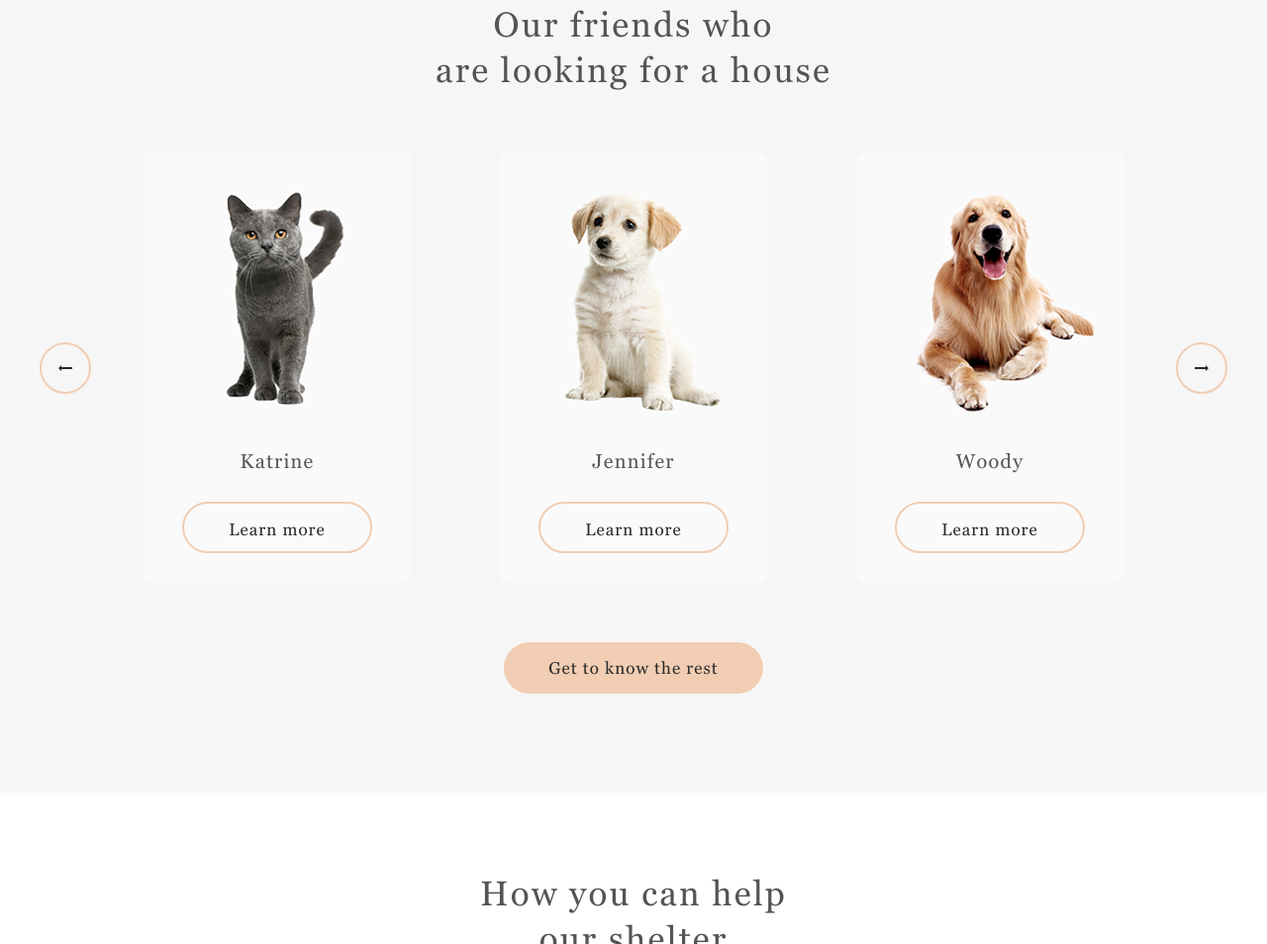
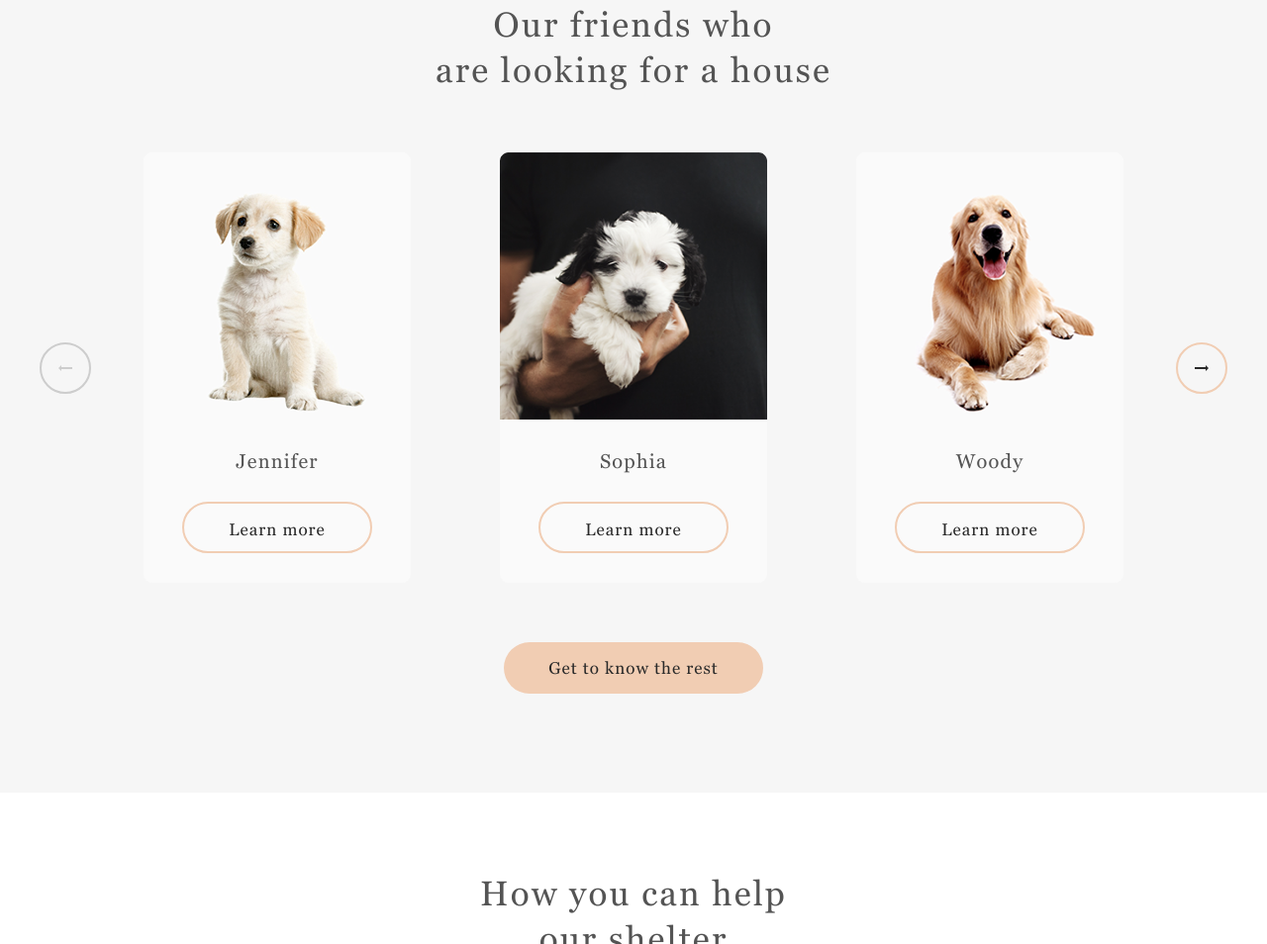
Before and after one commit to AleksandraKarlova/Shelter, a plain HTML site: page shelter/index.html in a window 1280 px wide. Shown: the part 1573-2527 px from the top of the page at 99% size. Drawn offline with Linux system fonts and the light colour scheme.

Commit message:
feat: Add logic to carousel

```diff
--- a/shelter/index.html
+++ b/shelter/index.html
@@ -75,14 +75,14 @@
           <div class="pets-container">
             <h2 class="section-title">Our friends who <br> are looking for a house</h2>
             <div class="pets-carousel">
-              <button type="button" class="button-round button-outlined" aria-label="cerousel left button">
+              <button type="button" class="button-round button-outlined button-left" aria-label="cerousel left button" disabled>
                 <svg width="14" height="6" viewBox="0 0 14 6" fill="none" xmlns="http://www.w3.org/2000/svg">
                   <path d="M14 2V4H3V6L0 3L3 0V2H14Z" fill="currentColor" />
                 </svg>
               </button>
               <div class="carousel-content">
                 <div class="carousel-track">
-                  <div class="pet-card">
+                  <!-- <div class="pet-card">
                     <img src="assets/images/pets-katrine.png" alt="katrine">
                     <p>Katrine</p>
                     <button type="button" class="button button-outlined">Learn more</button>
@@ -96,10 +96,10 @@
                     <img src="assets/images/pets-woody.png" alt="woody">
                     <p>Woody</p>
                     <button type="button" class="button button-outlined">Learn more</button>
-                  </div>
+                  </div> -->
                 </div>
               </div>
-              <button type="button" class="button-round button-outlined" aria-label="cerousel right button">
+              <button type="button" class="button-round button-outlined button-right" aria-label="cerousel right button">
                 <svg width="14" height="6" viewBox="0 0 14 6" fill="none" xmlns="http://www.w3.org/2000/svg">
                   <path d="M0 4V2L11 2V0L14 3L11 6V4L0 4Z" fill="currentColor" />
                 </svg>
@@ -203,6 +203,7 @@
   </footer>
 
   <script src="./scripts/burger-menu.js"></script>
+  <script type="module" src="./scripts/carousel.js"></script>
   <script src="script.js"></script>
 </body>
 </html>
--- /dev/null
+++ b/shelter/mock/pets.json
@@ -0,0 +1,90 @@
+[
+  {
+    "name": "Jennifer",
+    "img": "assets/images/pets-jennifer.png",
+    "type": "Dog",
+    "breed": "Labrador",
+    "description": "Jennifer is a sweet 2 months old Labrador that is patiently waiting to find a new forever home. This girl really enjoys being able to go outside to run and play, but won't hesitate to play up a storm in the house if she has all of her favorite toys.",
+    "age": "2 months",
+    "inoculations": ["none"],
+    "diseases": ["none"],
+    "parasites": ["none"]
+  },
+  {
+    "name": "Sophia",
+    "img": "assets/images/pets-sophia.png",
+    "type": "Dog",
+    "breed": "Shih tzu",
+    "description": "Sophia here and I'm looking for my forever home to live out the best years of my life. I am full of energy. Everyday I'm learning new things, like how to walk on a leash, go potty outside, bark and play with toys and I still need some practice.",
+    "age": "1 month",
+    "inoculations": ["parvovirus"],
+    "diseases": ["none"],
+    "parasites": ["none"]
+  },
+  {
+    "name": "Woody",
+    "img": "assets/images/pets-woody.png",
+    "type": "Dog",
+    "breed": "Golden Retriever",
+    "description": "Woody is a handsome 3 1/2 year old boy. Woody does know basic commands and is a smart pup. Since he is on the stronger side, he will learn a lot from your training. Woody will be happier when he finds a new family that can spend a lot of time with him.",
+    "age": "3 years 6 months",
+    "inoculations": ["adenovirus", "distemper"],
+    "diseases": ["right back leg mobility reduced"],
+    "parasites": ["none"]
+  },
+  {
+    "name": "Scarlett",
+    "img": "assets/images/pets-scarlet.png",
+    "type": "Dog",
+    "breed": "Jack Russell Terrier",
+    "description": "Scarlett is a happy, playful girl who will make you laugh and smile. She forms a bond quickly and will make a loyal companion and a wonderful family dog or a good companion for a single individual too since she likes to hang out and be with her human.",
+    "age": "3 months",
+    "inoculations": ["parainfluenza"],
+    "diseases": ["none"],
+    "parasites": ["none"]
+  },
+  {
+    "name": "Katrine",
+    "img": "assets/images/pets-katrine.png",
+    "type": "Cat",
+    "breed": "British Shorthair",
+    "description": "Katrine is a beautiful girl. She is as soft as the finest velvet with a thick lush fur. Will love you until the last breath she takes as long as you are the one. She is picky about her affection. She loves cuddles and to stretch into your hands for a deeper relaxations.",
+    "age": "6 months",
+    "inoculations": ["panleukopenia"],
+    "diseases": ["none"],
+    "parasites": ["none"]
+  },
+  {
+    "name": "Timmy",
+    "img": "assets/images/pets-timmy.png",
+    "type": "Cat",
+    "breed": "British Shorthair",
+    "description": "Timmy is an adorable grey british shorthair male. He loves to play and snuggle. He is neutered and up to date on age appropriate vaccinations. He can be chatty and enjoys being held. Timmy has a lot to say and wants a person to share his thoughts with.",
+    "age": "2 years 3 months",
+    "inoculations": ["calicivirus", "viral rhinotracheitis"],
+    "diseases": ["kidney stones"],
+    "parasites": ["none"]
+  },
+  {
+    "name": "Freddie",
+    "img": "assets/images/pets-freddie.png",
+    "type": "Cat",
+    "breed": "British Shorthair",
+    "description": "Freddie is a little shy at first, but very sweet when he warms up. He likes playing with shoe strings and bottle caps. He is quick to learn the rhythms of his human’s daily life. Freddie has bounced around a lot in his life, and is looking to find his forever home.",
+    "age": "2 months",
+    "inoculations": ["rabies"],
+    "diseases": ["none"],
+    "parasites": ["none"]
+  },
+  {
+    "name": "Charly",
+    "img": "assets/images/pets-charly.png",
+    "type": "Dog",
+    "breed": "Jack Russell Terrier",
+    "description": "This cute boy, Charly, is three years old and he likes adults and kids. He isn’t fond of many other dogs, so he might do best in a single dog home. Charly has lots of energy, and loves to run and play. We think a fenced yard would make him very happy.",
+    "age": "8 years",
+    "inoculations": ["bordetella bronchiseptica", "leptospirosis"],
+    "diseases": ["deafness", "blindness"],
+    "parasites": ["lice", "fleas"]
+  }
+]
--- /dev/null
+++ b/shelter/scripts/carousel.js
@@ -0,0 +1,90 @@
+const carouselTrack = document.querySelector('.carousel-track');
+const leftButton = document.querySelector('.button-left');
+const rightButton = document.querySelector('.button-right');
+const carouselContent = document.querySelector('.carousel-content');
+
+fetch('../mock/pets.json')
+  .then(response => response.json())
+  .then(json => addPets(json));
+
+const createPetCard = (pet) => {
+  const petCard = document.createElement('div');
+  petCard.classList.add('pet-card');
+
+  const petImage = document.createElement('img');
+  petImage.src = pet.img;
+  petImage.alt = pet.name;
+
+  const petName = document.createElement('p');
+  petName.innerText = pet.name;
+
+  const petButton = document.createElement('button');
+  petButton.type = 'button';
+  petButton.classList.add('button');
+  petButton.classList.add('button-outlined');
+  petButton.innerText = 'Learn more';
+
+
+  petCard.appendChild(petImage);
+  petCard.appendChild(petName);
+  petCard.appendChild(petButton);
+
+  return petCard;
+}
+
+const addPets = (pets) => {
+  pets.forEach(pet => {
+    console.log(pet)
+    const petCard = createPetCard(pet);
+    carouselTrack.appendChild(petCard);
+  });
+}
+
+
+
+let offset = 0;
+let GAP = 90;
+let CARD_COUNT = 3
+
+if (window.matchMedia("(max-width: 320px)").matches) {
+  GAP = 40;
+  CARD_COUNT = 1;
+} else if (window.matchMedia("(max-width: 768px)").matches) {
+  GAP = 40;
+  CARD_COUNT = 2;
+} else {
+  GAP = 90;
+  CARD_COUNT = 3;
+}
+
+
+leftButton.addEventListener('click', () => {
+  const cardWidth = carouselTrack.querySelector('.pet-card').getBoundingClientRect().width;
+  const trackWidth = carouselTrack.getBoundingClientRect().width;
+
+  offset += (cardWidth + GAP) * CARD_COUNT;
+  rightButton.disabled = false;
+
+  console.log(offset)
+  if (offset >= 0) {
+    offset = 0;
+    leftButton.disabled = true;
+  }
+
+  carouselTrack.style.transform = `translateX(${offset}px)`;
+});
+
+rightButton.addEventListener('click', () => {
+  const cardWidth = carouselTrack.querySelector('.pet-card').getBoundingClientRect().width;
+  const trackWidth = carouselTrack.getBoundingClientRect().width;
+
+  offset -= (cardWidth + GAP) * CARD_COUNT;
+  leftButton.disabled = false;
+
+  if (Math.abs(offset) >= trackWidth - (cardWidth * CARD_COUNT + GAP * (CARD_COUNT - 1))) {
+    offset = -(trackWidth - (cardWidth * CARD_COUNT + GAP * (CARD_COUNT - 1)));
+    rightButton.disabled = true;
+  }
+
+  carouselTrack.style.transform = `translateX(${offset}px)`;
+})
--- a/shelter/style.css
+++ b/shelter/style.css
@@ -150,6 +150,7 @@ h2 {
 
 .carousel-content {
   overflow: hidden;
+  display: flex;
 }
 
 .carousel-track {
```
